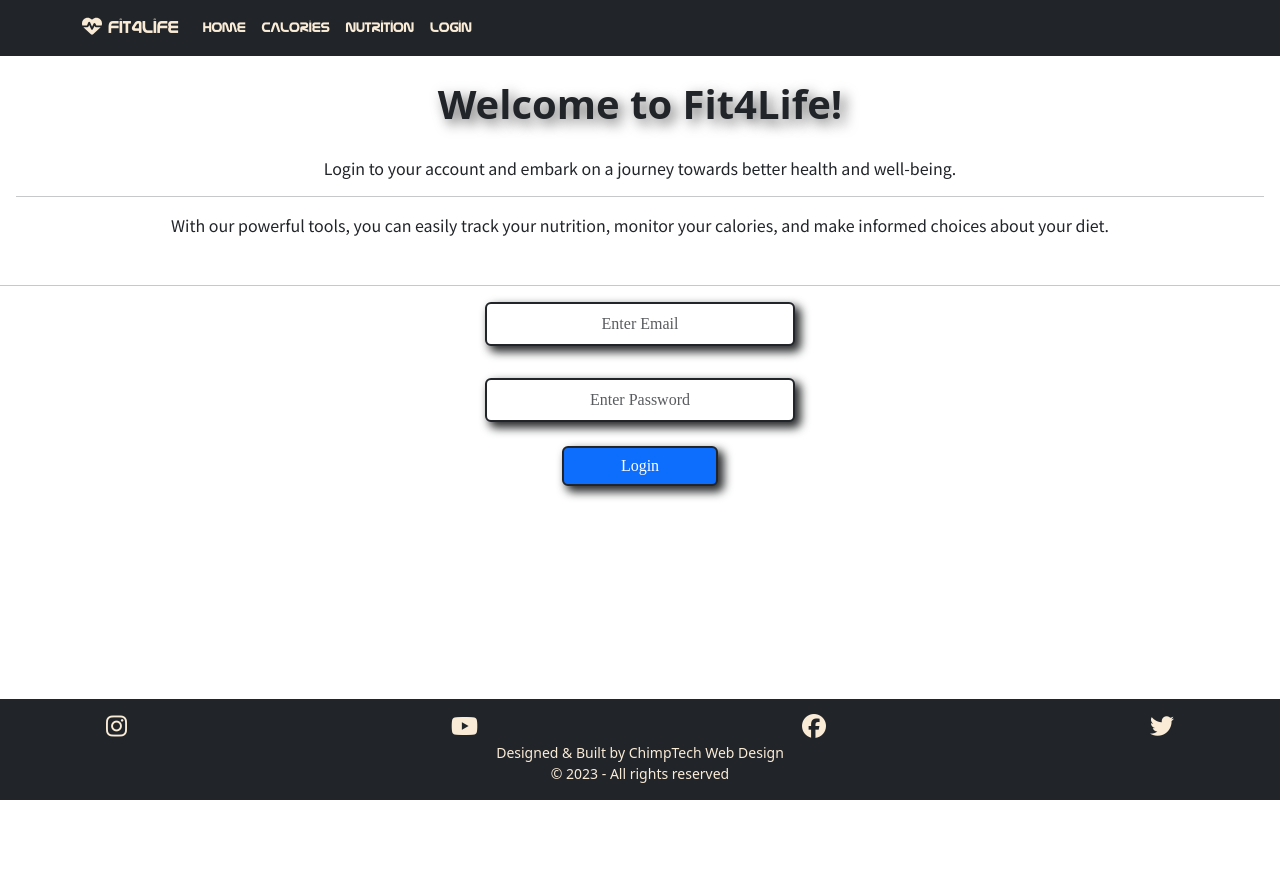
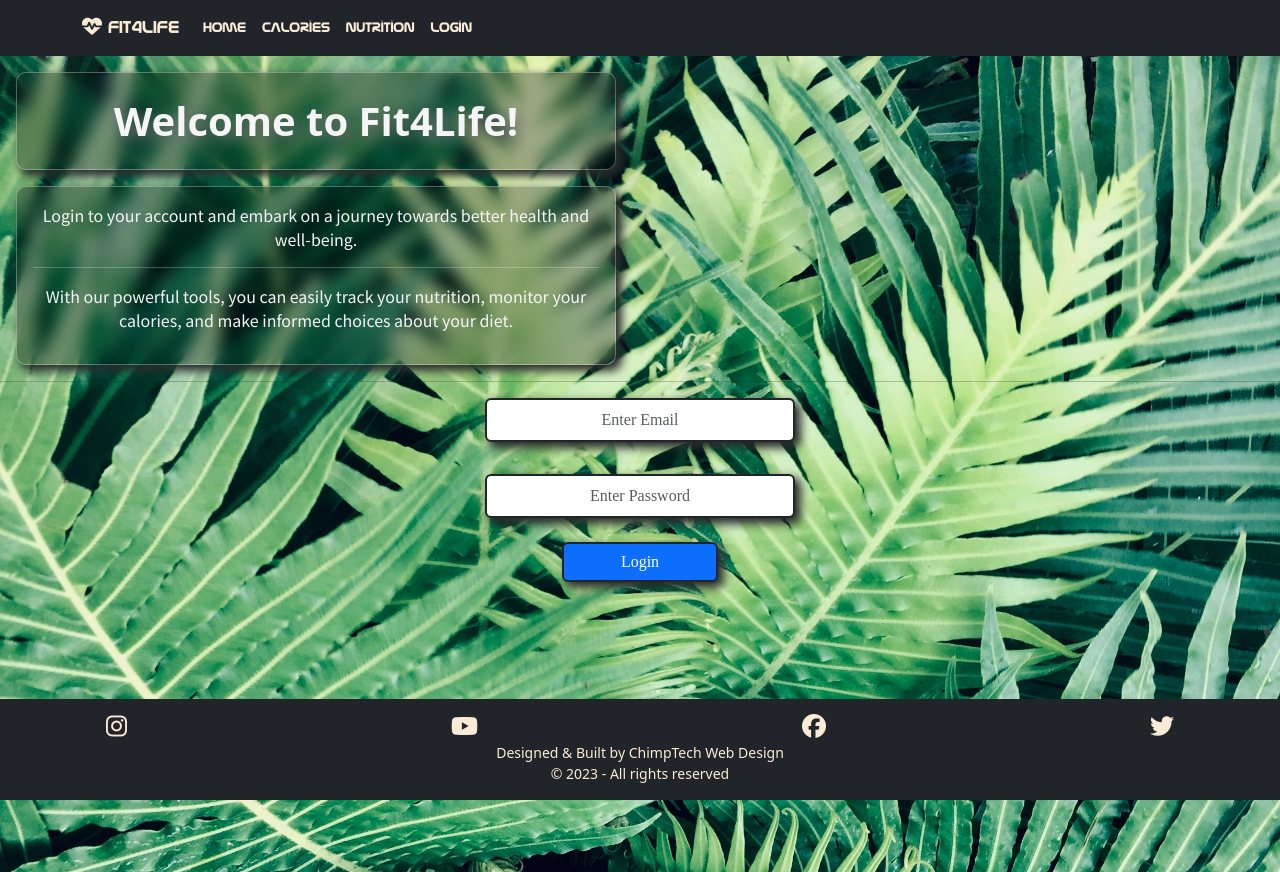
Before and after one commit to KSheridan86/Fit4Life, a React (Create React App) app in the folder fitness-frontend/: page /login in a window 1280 px wide. Before the commit the page ends 800 px from the top, so only its background shows below. Built offline with nearby package versions, Linux system fonts and the light colour scheme; a web font is replaced by a local one.

Commit message:
universal background image added, styles altered to fit new image

```diff
--- a/fitness-frontend/src/App.css
+++ b/fitness-frontend/src/App.css
@@ -121,7 +121,7 @@ div > a {
 }
 
 .spacing {
-  margin-bottom: 10rem;
+  margin-bottom: 5rem;
 }
 
 input, button {
@@ -139,3 +139,34 @@ p {
 .hand-writing {
   font-family: 'Edu SA Beginner', cursive;
 }
+
+#root {
+  background-image: url("../src/images/leaves.jpg");
+  background-size: cover;
+  background-repeat: no-repeat;
+  background-attachment: fixed;
+}
+
+.nutrition-box {
+  background-color: white;
+}
+
+.glass-box {
+  background-color: rgba(0, 0, 0, 0.3);
+  border: 1px solid rgba(255, 255, 255, 0.3);
+  box-shadow: 5px 5px 10px 1px #292b2c;
+  backdrop-filter: blur(8px);
+  -webkit-backdrop-filter: blur(8px);
+  border-radius: 10px;
+  max-width: 600px;
+  color: whitesmoke;
+}
+
+.calories, .login {
+  min-height: 100vh;
+}
+
+.white-arrow {
+  color: white;
+  font-size: 2rem;
+}
--- a/fitness-frontend/src/components/Footer.js
+++ b/fitness-frontend/src/components/Footer.js
@@ -2,7 +2,7 @@ import React from 'react';
 
 const Footer = () => {
     return (
-        <footer className="footer bg-dark text-white text-center py-3 fixed-bottom mt-5">
+        <footer className="footer bg-dark text-white text-center py-3 fixed-bottom">
             <div className="container">
                 <div className="social-icons d-flex justify-content-between">
                     <a
--- a/fitness-frontend/src/components/Navbar.js
+++ b/fitness-frontend/src/components/Navbar.js
@@ -25,7 +25,7 @@ const Navbar = ({ isLoggedIn, onLogin, onLogout }) => {
     <Router>
       <nav className="navbar navbar-expand-lg navbar-light bg-dark sticky-top">
         <div className="container">
-          <Link className="navbar-brand nasa" to="/">
+          <Link className="navbar-brand nasa text-uppercase" to="/">
             <FontAwesomeIcon icon={faHeartbeat} /> Fit4Life
           </Link>
           <button
--- a/fitness-frontend/src/views/Calories.js
+++ b/fitness-frontend/src/views/Calories.js
@@ -2,8 +2,8 @@ import React from 'react';
 
 const Calories = () => {
     return (
-        <div>
-            <h1>Calories</h1>
+        <div className="calories">
+
         </div>
     );
 };
--- a/fitness-frontend/src/views/Home.js
+++ b/fitness-frontend/src/views/Home.js
@@ -40,14 +40,17 @@ const Home = () => {
 
     return (
         <div className="spacing">
+            <div className="glass-box border-dark m-3">
                 <h1 className="fw-bold p-4 pb-1 text-center">
                     Welcome to
                     <br />
-                <span className="nasa-black text-uppercase">Fit4Life</span>
+                    <span className="nasa text-uppercase">Fit4Life</span>
                     <br />
                     our innovative calorie tracking app!
                 </h1>
-            <div className="p-3 text-center">
+            </div>
+
+            <div className="p-3 text-center glass-box m-3 border-dark">
                 <p>
                     With our user-friendly platform, you have the power to take control of your nutrition and make
                     informed choices about your food.
@@ -69,8 +72,9 @@ const Home = () => {
                 </p>
 
             </div>
-            <h1 className="hand-writing text-center">Welcome {UserData ? UserData.username : 'Friend!'}!</h1>
-            <div>
+
+            <div className="glass-box m-3 mb-5 border-dark">
+            <h1 className="hand-writing text-center mt-3 mb-3">Welcome {UserData ? UserData.username : 'Friend!'}!</h1>
                 {profileData ? (
                 <div>
 
@@ -83,15 +87,17 @@ const Home = () => {
                 <button onClick={handleDeleteProfile} className="btn border-dark">Delete Profile</button>
                 </div>
                 ) : (
-                <div>
+                <div className="text-center">
                     <h2>No Profile?</h2>
+                    <h4>No Problem!</h4>
+                    <h5>But...</h5>
                     <p>Users who create profiles are 8 times more likely to reach their goals!</p>
                     <div className="col-12 text-center hand-writing">
-                        <button className="btn btn-primary border-dark border-2 mt-3 col-6">Create Profile</button>
+                        <button className="btn btn-warning border-dark border-2 mt-3 col-6 mb-5">Create Profile</button>
                     </div>
                 </div>)}
                 </div>
-                <img src="/fit4life-bg.jpg" alt="fit4life" className="img-fluid" />
+                <div style={{height: "15px"}}></div>
             </div>
     );
 };
--- a/fitness-frontend/src/views/Login.js
+++ b/fitness-frontend/src/views/Login.js
@@ -37,9 +37,9 @@ const Login = ({ onLogin }) => {
   }, [data, navigate]);
 
   return (
-    <div>
-      <h1 className="fw-bold p-4 pb-1 text-center">Welcome to Fit4Life!</h1>
-      <div className="p-3 text-center">
+    <div className="login">
+      <h1 className="glass-box m-3 fw-bold p-4 text-center">Welcome to Fit4Life!</h1>
+      <div className="glass-box m-3 p-3 text-center">
         <p>
           Login to your account and embark on a journey towards better health and well-being.
         </p>
@@ -72,7 +72,7 @@ const Login = ({ onLogin }) => {
               <br></br>
               <div className="col-12 text-center hand-writing">
                 <button
-                  className="btn btn-primary border-dark border-2 mt-3 col-6"
+                  className="btn btn-primary border-dark border-2 mt-3 col-6 mb-5"
                   type="submit">
                     Login
                 </button>
@@ -80,6 +80,7 @@ const Login = ({ onLogin }) => {
             </div>
           </div>
       </form>
+      <div style={{height: "70px"}}></div>
     </div>
   );
 };
--- a/fitness-frontend/src/views/Nutrition.js
+++ b/fitness-frontend/src/views/Nutrition.js
@@ -35,8 +35,8 @@ const Nutrition = () => {
 
     return (
         <div className="spacing">
-            <h1 className="fw-bold p-4 pb-1 text-center">Find the food that's right for you!</h1>
-            <div className="p-3 text-center">
+            <h1 className="glass-box m-3 fw-bold p-4 text-center">Find the food that's right for you!</h1>
+            <div className="glass-box m-3 p-3 text-center">
                 <p>
                     Whether you're planning your meals, making healthier choices, or simply curious about
                     the calorific content of your favorite foods, our carefully curated database provides
@@ -70,13 +70,18 @@ const Nutrition = () => {
                     </div>
                     <br></br>
                     <div className="col-12 text-center hand-writing">
-                        <button onClick={handleSearch} className="btn btn-primary border-dark border-2 mt-3 col-6">Search</button>
+                        <button onClick={handleSearch} className="btn btn-warning border-dark border-2 mt-3 col-6 ">Search</button>
                     </div>
                 </div>
             </div>
+            <div className="white-arrow d-flex justify-content-evenly align-items-center mt-3">
+                    <FontAwesomeIcon icon={faLongArrowAltDown} />
+                    <FontAwesomeIcon icon={faLongArrowAltDown} />
+                </div>
+            <div style={{height: "15px"}}></div>
 
             {nutritionInfo && (
-                <div className="border border-dark border-2 m-4 p-2 mb-5">
+                <div className="nutrition-box border border-dark rounded border-2 m-4 p-2 mb-5">
                     <h2 className="text-center fw-bold border-bottom border-5">Nutrition Facts</h2>
                     <p className="col text-center text-capitalize fw-bold fs-5 border-bottom border-4">
                         {nutritionInfo.food_name}
@@ -136,7 +141,9 @@ const Nutrition = () => {
                         <div className="col text-end">{nutritionInfo.nf_cholesterol} mg</div>
                     </div>
                 </div>
+
             )}
+            <div style={{height: "15px"}}></div>
         </div>
     );
 };
```
Also changed, not shown: fitness-frontend/src/images/fit4life-bg.jpg (renamed from fitness-frontend/public/fit4life-bg.jpg), fitness-frontend/src/images/leaves.jpg (added). Lines whose indentation alone changed are shown as unchanged.
